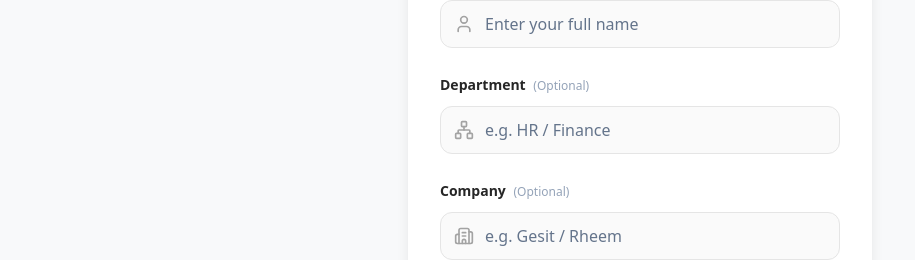
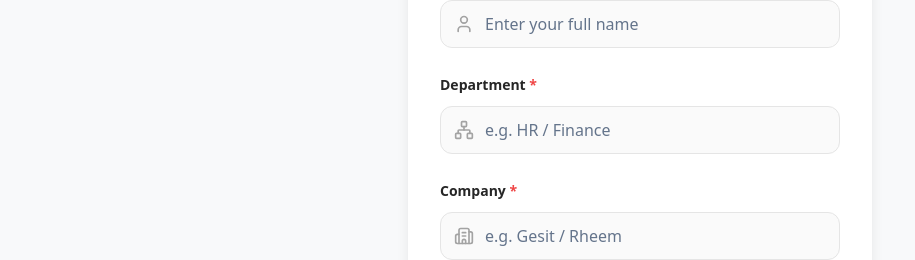
Before and after one commit to itdeptgesit/absen, a React (Vite) app: page / in a window 1280 px wide. Shown: the part 421-681 px from the top of the page, without its empty margins (0-915 px from the left). Built offline with nearby package versions, Linux system fonts and the light colour scheme; the HTML template or start-up script is replaced by a standard one.

Commit message:
feat: departemen dan company wajib diisi

```diff
--- a/src/pages/Home.tsx
+++ b/src/pages/Home.tsx
@@ -33,8 +33,8 @@ export default function Home() {
 
   const handleSubmit = async (e: React.FormEvent) => {
     e.preventDefault();
-    if (!formData.nama.trim() || !formData.kehadiran) {
-      setErrorMsg('Please complete all required fields (Name and Attendance).');
+    if (!formData.nama.trim() || !formData.departemen.trim() || !formData.company.trim() || !formData.kehadiran) {
+      setErrorMsg('Harap lengkapi semua kolom yang wajib diisi (Nama, Departemen, Perusahaan, dan Kehadiran).');
       return;
     }
 
@@ -245,7 +245,7 @@ export default function Home() {
                 </div>
 
                 <div className="space-y-2.5">
-                  <Label htmlFor="departemen" className="text-sm font-bold text-neutral-800">Department <span className="text-slate-400 font-medium text-xs ml-1">(Optional)</span></Label>
+                  <Label htmlFor="departemen" className="text-sm font-bold text-neutral-800">Department <span className="text-red-500">*</span></Label>
                   <div className="relative">
                     <Network className="absolute left-3.5 top-1/2 -translate-y-1/2 h-5 w-5 text-neutral-400" />
                     <Input
@@ -255,12 +255,13 @@ export default function Home() {
                       className="pl-11 h-12 text-base bg-neutral-50 border-neutral-200 focus-visible:ring-neutral-900 rounded-xl transition-all"
                       value={formData.departemen}
                       onChange={handleChange}
+                      required
                     />
                   </div>
                 </div>
 
                 <div className="space-y-2.5">
-                  <Label htmlFor="company" className="text-sm font-bold text-neutral-800">Company <span className="text-slate-400 font-medium text-xs ml-1">(Optional)</span></Label>
+                  <Label htmlFor="company" className="text-sm font-bold text-neutral-800">Company <span className="text-red-500">*</span></Label>
                   <div className="relative">
                     <Building2 className="absolute left-3.5 top-1/2 -translate-y-1/2 h-5 w-5 text-neutral-400" />
                     <Input
@@ -270,6 +271,7 @@ export default function Home() {
                       className="pl-11 h-12 text-base bg-neutral-50 border-neutral-200 focus-visible:ring-neutral-900 rounded-xl transition-all"
                       value={formData.company}
                       onChange={handleChange}
+                      required
                     />
                   </div>
                 </div>
@@ -330,7 +332,7 @@ export default function Home() {
                 <Button
                   type="submit"
                   className="w-full h-14 mt-4 text-base font-bold bg-neutral-900 hover:bg-neutral-800 text-white rounded-xl transition-all shadow-sm disabled:opacity-70 disabled:cursor-not-allowed"
-                  disabled={isSubmitting || !formData.nama || !formData.kehadiran}
+                  disabled={isSubmitting || !formData.nama || !formData.departemen || !formData.company || !formData.kehadiran}
                 >
                   {isSubmitting ? (
                     <>
```
